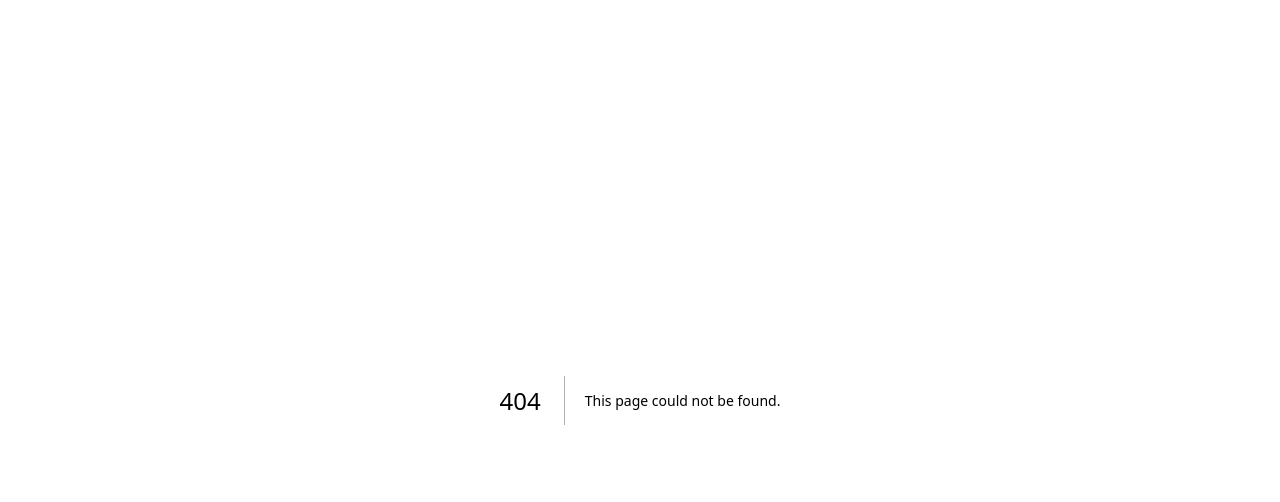
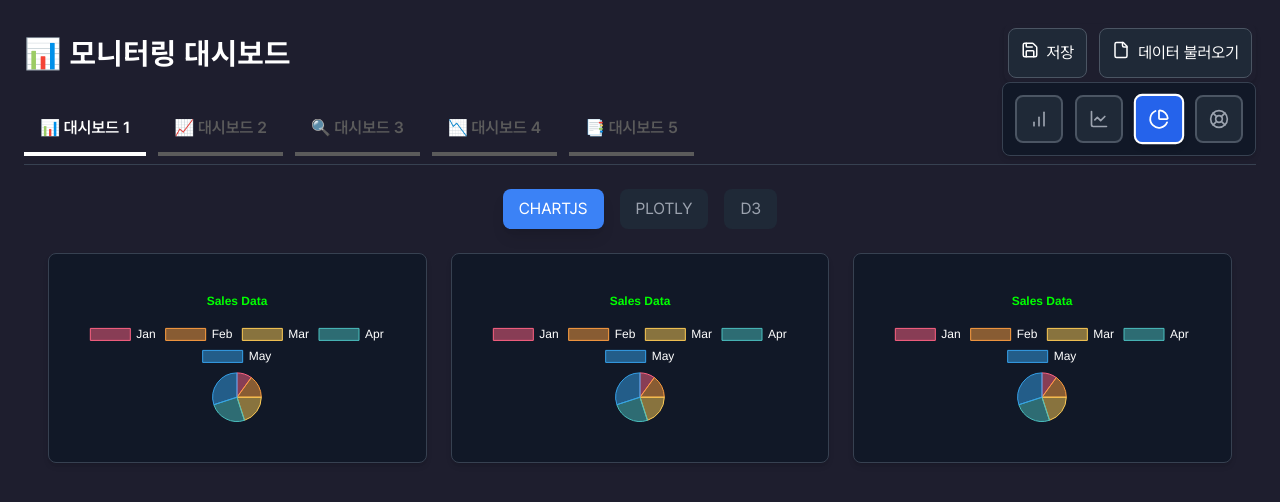
Before and after one commit to m0oMoo/monitoring_client, a Next.js app: page /dashboard4 in a window 1280 px wide. Before the commit this address had no page. Shown: the top 502 px of the page. Built offline with nearby package versions, Linux system fonts and the light colour scheme.

Commit message:
feat: Create dashboard4 page

```diff
--- /dev/null
+++ b/src/app/(monitoring)/dashboard4/page.tsx
@@ -0,0 +1,138 @@
+"use client";
+
+import React, { useState } from "react";
+import ChartComponent from "@/app/components/chart/chartComponent";
+import { CHART_DATA_UNIFIED } from "@/app/data/commonChartData";
+import {
+  Save,
+  File,
+  BarChart,
+  LifeBuoy,
+  LineChart,
+  PieChart,
+} from "lucide-react";
+import { Tabs } from "@/app/(design)/design6/components/tabs/tabs";
+import TabsGroup from "@/app/(design)/design6/components/tabs/tabsGroup";
+import DataBindingModal from "@/app/components/modal/dataBindingModal";
+
+const chartTypes = [
+  { type: "bar", icon: <BarChart size={20} /> },
+  { type: "line", icon: <LineChart size={20} /> },
+  { type: "pie", icon: <PieChart size={20} /> },
+  { type: "doughnut", icon: <LifeBuoy size={20} /> },
+];
+
+const Dashboard4Page = () => {
+  const [isHeaderVisible, setIsHeaderVisible] = useState<boolean>(true);
+  const [isModalOpen, setIsModalOpen] = useState<boolean>(false);
+  const [selectedLibrary, setSelectedLibrary] = useState<
+    "chartjs" | "plotly" | "d3"
+  >("chartjs");
+  const [chartData, setChartData] = useState({ ...CHART_DATA_UNIFIED });
+
+  /** ✅ 차트 타입 변경 핸들러 */
+  const handleChartTypeChange = (type: string) => {
+    setChartData((prevData) => ({
+      ...prevData,
+      options: {
+        ...prevData.options,
+        chartType: type,
+      },
+    }));
+  };
+
+  return (
+    <div className="bg-[#1E1E2E] text-white min-h-screen p-6">
+      {/* 헤더 */}
+      <header
+        className={`flex justify-between items-center transition-all duration-300 ${
+          isHeaderVisible ? "opacity-100" : "opacity-0 h-0 overflow-hidden"
+        }`}
+      >
+        <h1 className="text-3xl font-bold tracking-wide">
+          📊 모니터링 대시보드
+        </h1>
+        <div className="flex space-x-3 p-1 rounded-lg shadow-md">
+          <button className="flex gap-2 border border-gray-600 bg-gray-800 p-3 rounded-lg text-white hover:bg-gray-700 transition">
+            <Save size={18} />
+            <p className="text-lg">저장</p>
+          </button>
+          <button
+            className="flex gap-2 border border-gray-600 bg-gray-800 p-3 rounded-lg text-white hover:bg-gray-700 transition"
+            onClick={() => setIsModalOpen(true)}
+          >
+            <File size={18} />
+            <p className="text-lg">데이터 불러오기</p>
+          </button>
+        </div>
+      </header>
+
+      {/* 차트 선택 탭 */}
+      <div
+        className={`flex justify-between items-center transition-all duration-300 ${
+          isHeaderVisible ? "opacity-100" : "opacity-0 h-0 overflow-hidden"
+        }`}
+      >
+        <Tabs
+          defaultValue="dashboard1"
+          className="w-full items-end border-b border-gray-700 pb-2 flex justify-between"
+        >
+          <TabsGroup />
+          <div className="flex space-x-3 bg-gray-900 p-3 rounded-lg shadow-md border border-gray-700">
+            {chartTypes.map(({ type, icon }) => (
+              <button
+                key={type}
+                className={`p-3 rounded-lg transition-all duration-200 border-2 text-lg flex items-center justify-center ${
+                  chartData.options.chartType === type
+                    ? "bg-blue-600 border-white text-white shadow-md scale-105"
+                    : "bg-gray-800 border-gray-600 text-gray-400 hover:bg-gray-700 hover:border-white"
+                }`}
+                onClick={() => handleChartTypeChange(type)}
+              >
+                {icon}
+              </button>
+            ))}
+          </div>
+        </Tabs>
+      </div>
+
+      {/* 라이브러리 선택 버튼 */}
+      <div className="flex justify-center mt-6">
+        {["chartjs", "plotly", "d3"].map((lib) => (
+          <button
+            key={lib}
+            onClick={() =>
+              setSelectedLibrary(lib as "chartjs" | "plotly" | "d3")
+            }
+            className={`mx-2 px-4 py-2 rounded-lg transition ${
+              selectedLibrary === lib
+                ? "bg-blue-500 text-white shadow-lg"
+                : "bg-gray-800 text-gray-400 hover:bg-gray-700"
+            }`}
+          >
+            {lib.toUpperCase()}
+          </button>
+        ))}
+      </div>
+
+      {/* 차트 영역 */}
+      <div className="grid grid-cols-3 gap-6 p-6">
+        {["chart1", "chart2", "chart3"].map((chartId) => (
+          <div
+            key={chartId}
+            className="bg-gray-900 p-5 rounded-lg shadow-md border border-gray-700"
+          >
+            <ChartComponent library={selectedLibrary} data={chartData} />
+          </div>
+        ))}
+      </div>
+
+      <DataBindingModal
+        isOpen={isModalOpen}
+        onClose={() => setIsModalOpen(false)}
+      />
+    </div>
+  );
+};
+
+export default Dashboard4Page;
```
